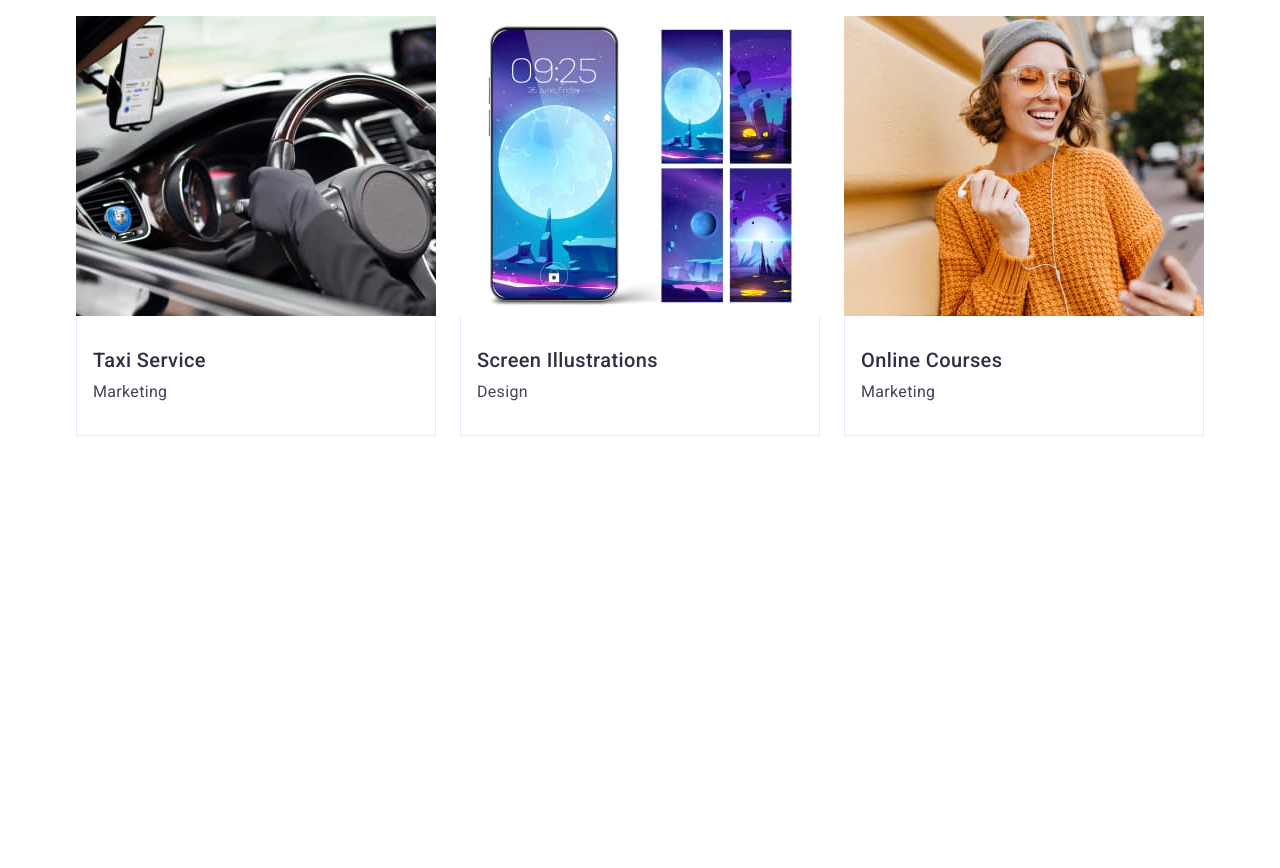
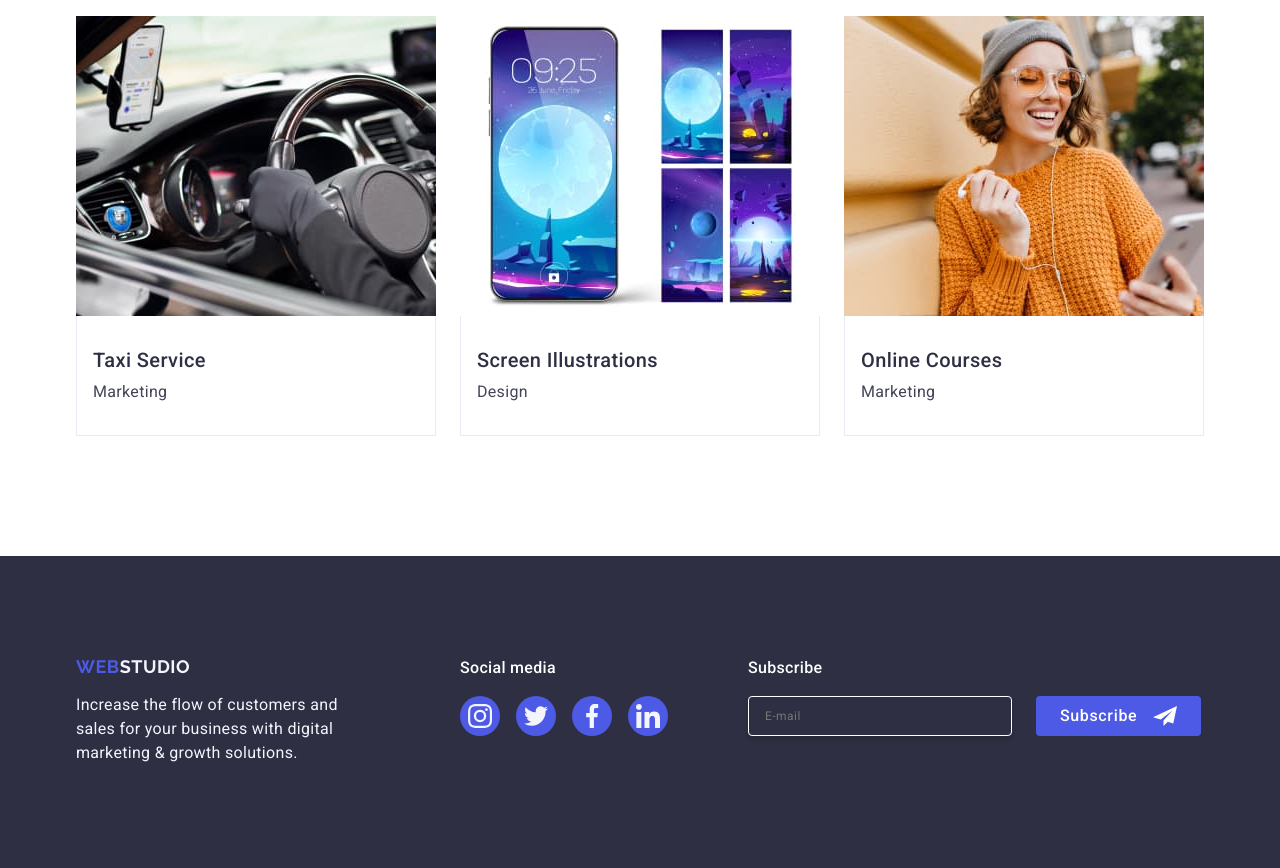
Before and after one commit to MykolaLukianovych/goit-markup-hw-06, a plain HTML site: page index.html in a window 1280 px wide. Shown: the part 1948-2816 px from the top of the page. Before the commit the page ends 2504 px from the top, so only its background shows below. Drawn offline with nearby package versions, Linux system fonts and the light colour scheme.

Commit message:
footer media

```diff
--- a/css/styles.css
+++ b/css/styles.css
@@ -440,17 +440,25 @@ img {
 
 .page-footer {
   background: #2e2f42;
-  padding-top: 100px;
-  padding-bottom: 100px;
+  /* padding-top: 100px;
+  padding-bottom: 100px; */
+  padding-top: 96px;
+  padding-bottom: 96px;
 }
 
 .footer-con {
   display: flex;
-  align-items: baseline;
+  flex-wrap: wrap;
+  align-items: center;
+  /* align-items: baseline; */
 }
 
 .logo-container {
-  margin-right: 120px;
+  /* margin-right: 120px; */
+  text-align: center;
+  margin-bottom: 72px;
+  width: 288px;
+  height: 112px;
 }
 
 .footer-logo .part-logo {
@@ -463,17 +471,22 @@ img {
 }
 
 .footer-text {
-  max-width: 264px;
+  /* max-width: 264px; */
+  max-width: 288px;
   font-weight: 400;
   font-size: 16px;
   line-height: 1.5;
   letter-spacing: 0.02em;
   color: #f4f4fd;
+  text-align: start;
 }
 
 .foot-social-media {
   width: 208px;
   height: 80px;
+  margin-left: auto;
+  margin-right: auto;
+  margin-bottom: 72px;
 }
 
 .foot-media-title {
@@ -483,6 +496,7 @@ img {
   letter-spacing: 0.02em;
   color: #fff;
   margin-bottom: 16px;
+  text-align: center;
 }
 
 .foot-media-icons-list {
@@ -519,7 +533,10 @@ img {
 
 .subscribe-wrapper {
   display: flex;
-  flex-direction: column;
+  /* flex-direction: column; */
+  flex-wrap: wrap;
+  justify-content: center;
+  align-items: center;
 }
 .sub-wrap-button {
   display: flex;
@@ -541,6 +558,8 @@ img {
   border: none;
   transition: background-color 250ms cubic-bezier(0.4, 0, 0.2, 1);
   cursor: pointer;
+  margin-left: auto;
+  margin-right: auto;
 }
 
 .sub-wrap-button:hover,
@@ -555,13 +574,13 @@ img {
   letter-spacing: 0.02em;
   color: #fff;
   margin-bottom: 16px;
-  margin-left: 80px;
+  /* margin-left: 80px; */
 }
 
 .sub-wrap-input {
   border: 1px solid #fff;
   border-radius: 4px;
-  width: 264px;
+  /* width: 264px; */
   height: 40px;
   box-shadow: 0 4px 4px 0 rgba(0, 0, 0, 0.15);
   background-color: transparent;
@@ -571,8 +590,9 @@ img {
   letter-spacing: 0.04em;
   color: #fff;
   padding-left: 16px;
-  margin-right: 24px;
-  margin-left: 80px;
+  width: 288px;
+  /* margin-right: 24px; */
+  /* margin-left: 80px; */
 }
 
 .sub-wrap-input + ::placeholder {
@@ -581,7 +601,14 @@ img {
 
 .sub-con {
   display: flex;
-  gap: 24px;
+  flex-wrap: wrap;
+  /* gap: 24px; */
+}
+
+.sub-form-label {
+  margin-left: auto;
+  margin-right: auto;
+  margin-bottom: 16px;
 }
 
 .sub-button-icon {
@@ -849,7 +876,7 @@ img {
     column-gap: 24px;
   }
   /* #endregion media section 2 */
-
+  /* #region media portfolio */
   .portfolio-list {
     gap: 72px 24px;
   }
@@ -862,6 +889,33 @@ img {
   .portfolio-card-info {
     width: 356px;
   }
+  /* #endregion media portfolio */
+  /* #region media footer */
+  .footer-con {
+    align-items: baseline;
+  }
+
+  .logo-container {
+    margin-left: 108px;
+    margin-right: 24px;
+    max-width: 264px;
+    text-align: start;
+  }
+
+  .foot-social-media {
+    margin-left: 0;
+  }
+
+  .subscribe-wrapper {
+    flex-direction: column;
+    align-items: start;
+    margin-left: 108px;
+  }
+
+  .sub-con {
+    gap: 24px;
+  }
+  /* #endregion media footer */
 }
 
 @media screen and (min-width: 1158px) {
@@ -915,7 +969,7 @@ img {
     gap: 24px;
   }
   /* #endregion media section 2 */
-
+  /* #region media portfolio */
   .portfolio-list {
     gap: 48px 24px;
   }
@@ -929,5 +983,63 @@ img {
     width: 360px;
     height: 120px;
   }
+  /* #endregion media portfolio */
+  /* #region media footer */
+  .page-footer {
+    padding-top: 100px;
+    padding-bottom: 100px;
+  }
+
+  .footer-con {
+    flex-wrap: nowrap;
+  }
+
+  .logo-container {
+    margin-right: 120px;
+    margin-left: 0;
+    margin-bottom: 0;
+    min-width: 264px;
+  }
+
+  .footer-text {
+    max-width: 264px;
+  }
+
+  .foot-social-media {
+    margin: 0;
+  }
+
+  .foot-media-title {
+    text-align: start;
+  }
+
+  .subscribe-wrapper {
+    flex-wrap: nowrap;
+    justify-content: flex-start;
+    margin-left: 0;
+  }
+
+  .sub-wrap-button {
+    margin-left: 0;
+    margin-right: 0;
+  }
+
+  .sub-wrap-text {
+    margin-left: 80px;
+  }
+
+  .sub-wrap-input {
+    width: 264px;
+    margin-left: 80px;
+  }
+
+  .sub-con {
+    flex-wrap: nowrap;
+  }
+
+  .sub-form-label {
+    margin: 0;
+  }
+  /* #endregion media footer */
 }
 /* #endregion media */
--- a/index.html
+++ b/index.html
@@ -431,7 +431,7 @@
     </main>
     <!-- #endregion main -->
     <!-- #region footer -->
-    <!-- <footer class="page-footer">
+    <footer class="page-footer">
       <div class="container footer-con">
         <div class="logo-container">
           <a class="nav-logo footer-logo" href="./index.html"
@@ -496,7 +496,7 @@
           </form>
         </div>
       </div>
-    </footer> -->
+    </footer>
     <!-- #endregion footer -->
     <!-- #region modal -->
     <!-- <div class="backdrop">
```
